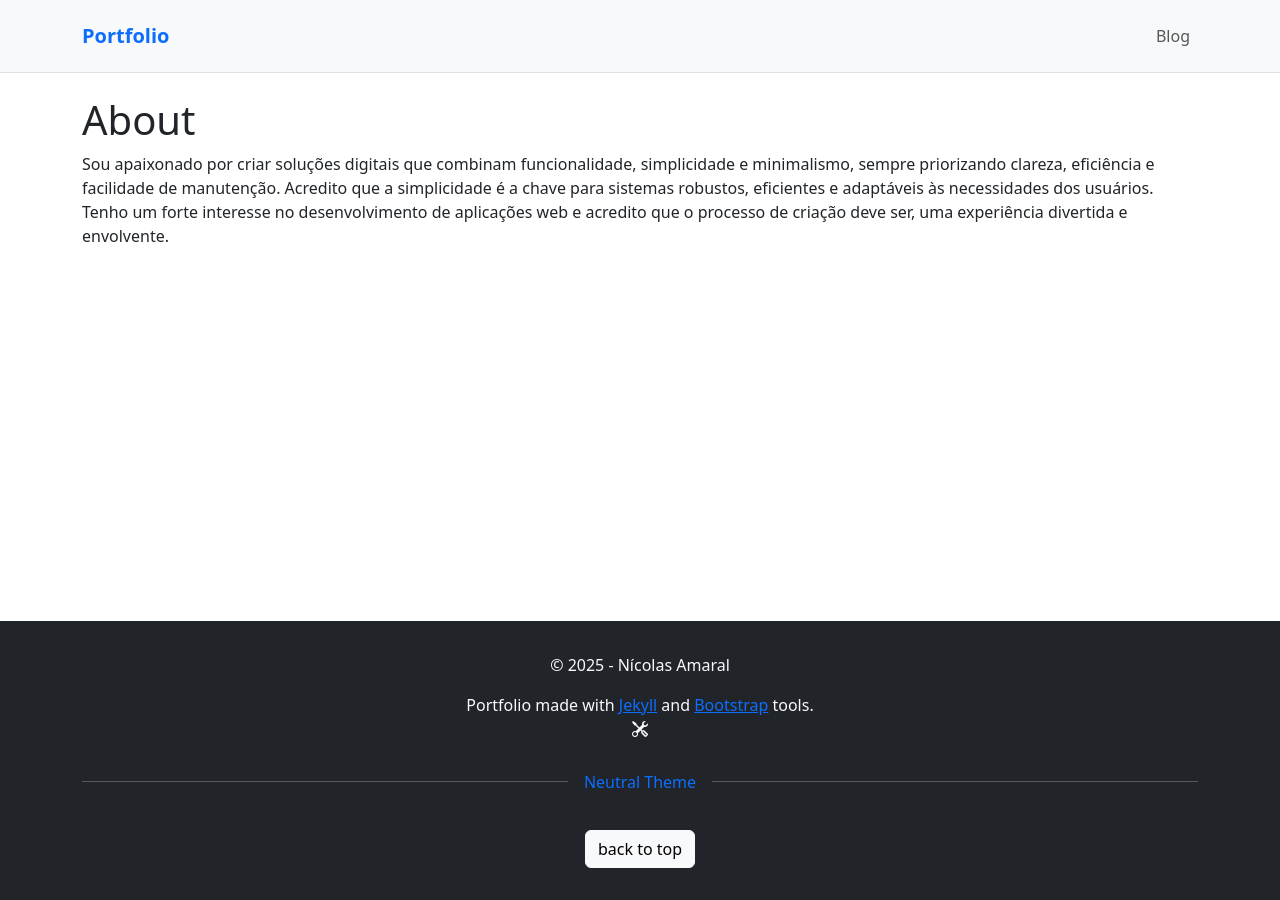
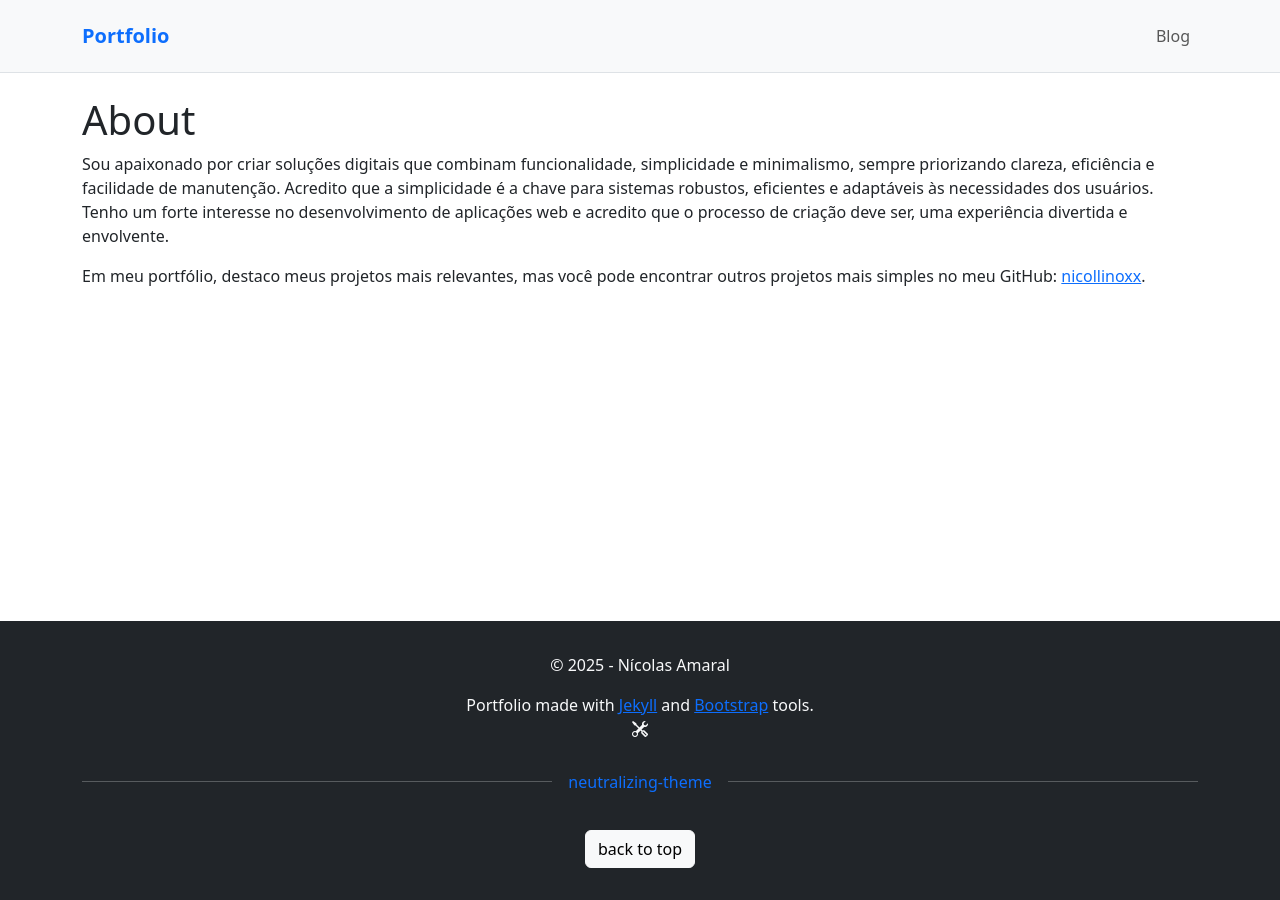
Before and after one commit to nicollinoxx/portfolio, a Jekyll site: the page built from about.markdown, in a window 1280 px wide. Built offline with Jekyll 4.4.1, drawn with Linux system fonts in a browser that asks for light colours.

Commit message:
Add update "Gemfile.lock", "_include", "about".

```diff
--- a/_includes/footer.html
+++ b/_includes/footer.html
@@ -10,7 +10,7 @@
 
         <div class="d-flex align-items-center justify-content-between my-4">
             <hr class="flex-grow-1 me-3">
-              <a class="link-underline-dark" href="#">Neutral Theme</a>
+              <a class="link-underline-dark" href="https://github.com/nicollinoxx/neutralizing">neutralizing-theme</a>
             <hr class="flex-grow-1 ms-3">
         </div>
 
--- a/about.markdown
+++ b/about.markdown
@@ -9,3 +9,5 @@ permalink: /about/
 Sou apaixonado por criar soluções digitais que combinam funcionalidade, simplicidade e minimalismo, sempre priorizando clareza, eficiência e facilidade de
 manutenção. Acredito que a simplicidade é a chave para sistemas robustos, eficientes e adaptáveis às necessidades dos usuários. Tenho um forte interesse no desenvolvimento de
 aplicações web e acredito que o processo de criação deve ser, uma experiência divertida e envolvente.
+
+Em meu portfólio, destaco meus projetos mais relevantes, mas você pode encontrar outros projetos mais simples no meu GitHub: [nicollinoxx](https://github.com/nicollinoxx?tab=repositories).
```
Also changed, not shown: Gemfile.lock.
